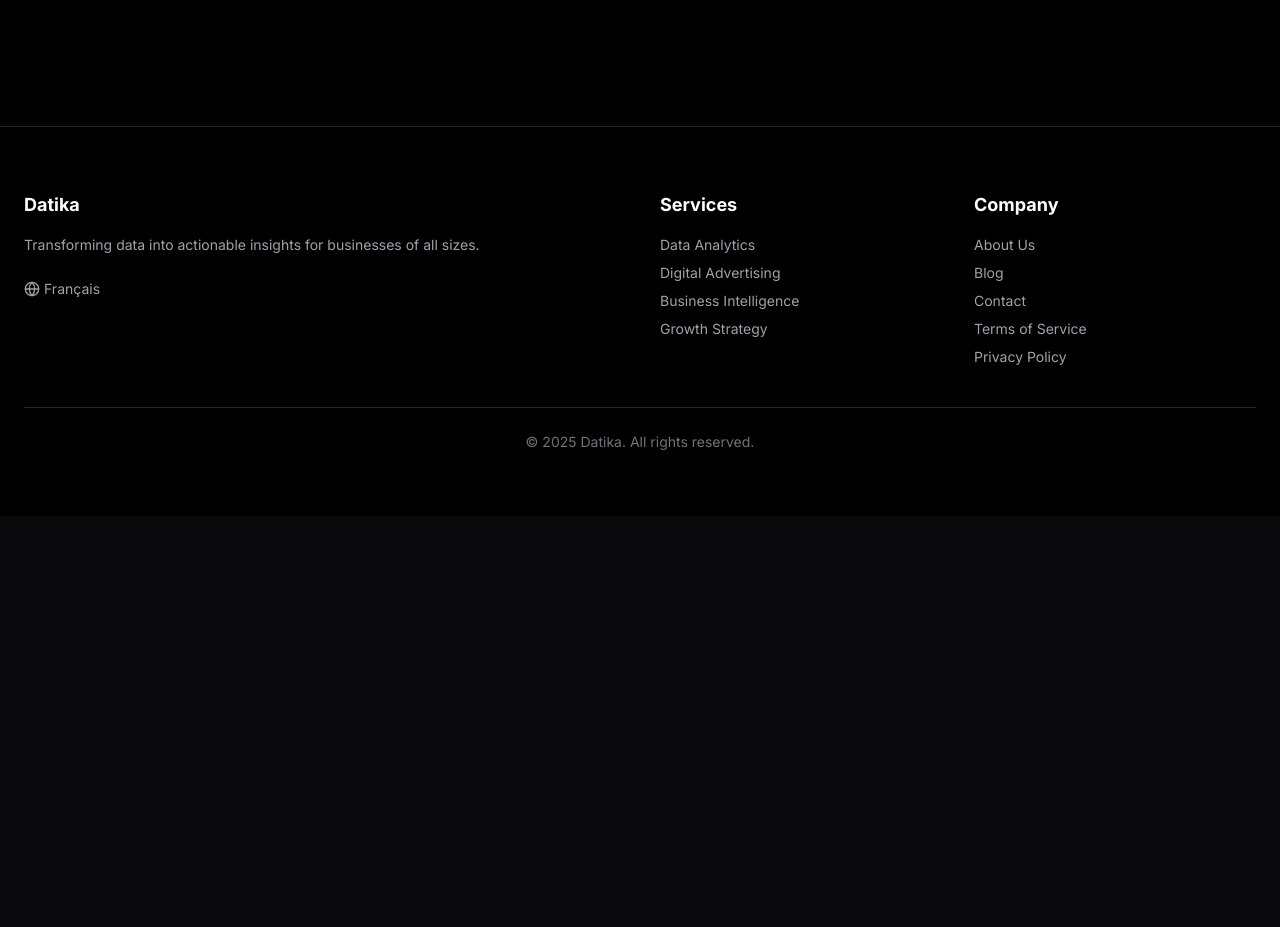
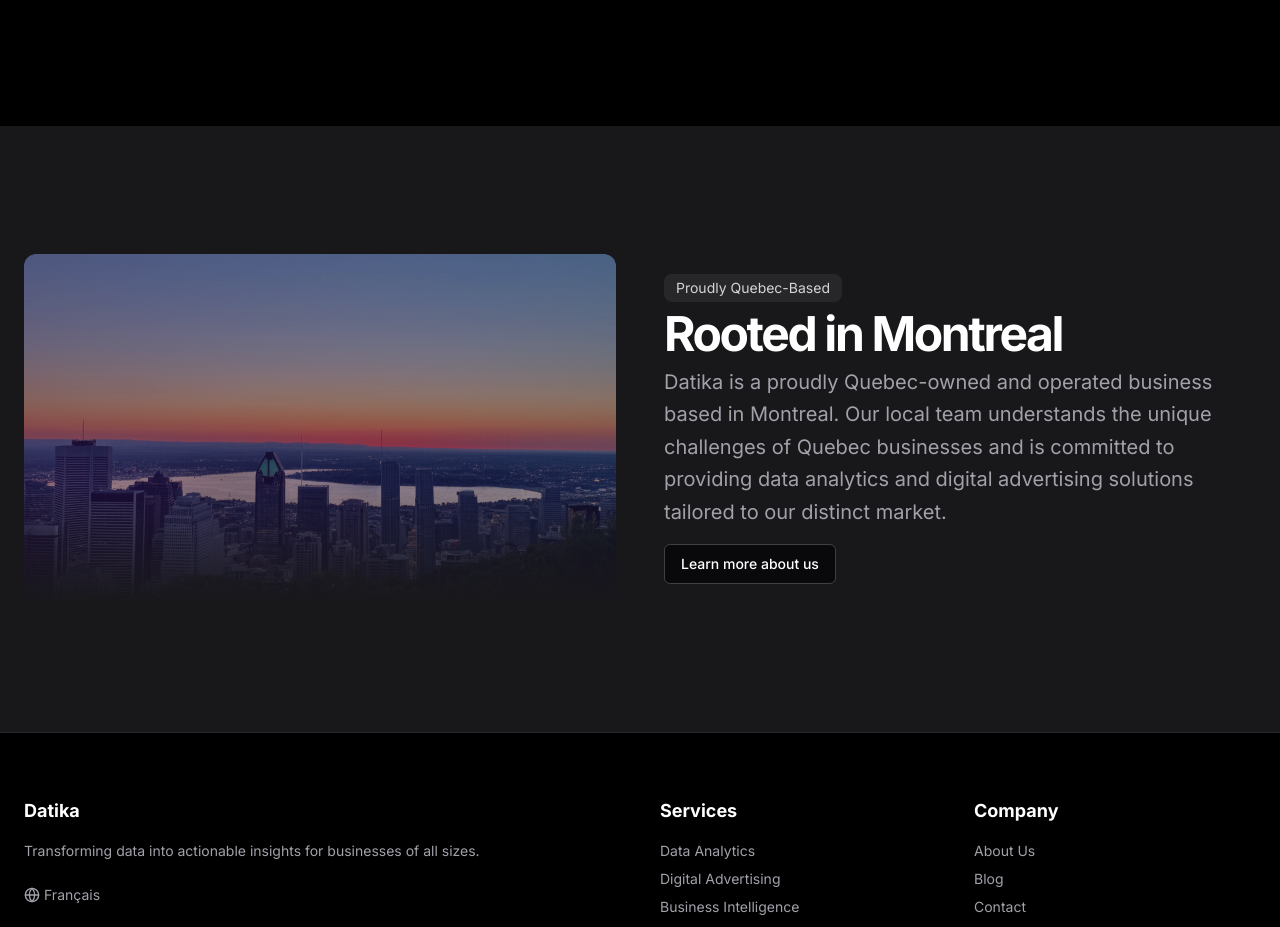
Before and after one commit to nkiryakov/datika, a Next.js app: page / in a window 1280 px wide. Shown: the part 2193-3120 px from the top of the page. Before the commit the page ends 2709 px from the top, so only its background shows below. Built offline with nearby package versions, Linux system fonts and the light colour scheme.

Commit message:
added mtl flavor

```diff
--- a/components/pages/home-page.tsx
+++ b/components/pages/home-page.tsx
@@ -381,6 +381,54 @@ export default function HomePage() {
             </div>
           </div>
         </section>
+        <section className="w-full py-12 md:py-24 lg:py-32 bg-zinc-900 relative">
+          <div className="container px-4 md:px-6 relative z-10">
+            <div className="grid gap-6 md:grid-cols-[1fr_1fr] lg:gap-12">
+              <div className="flex items-center justify-center order-first">
+                <div className="relative w-full h-[250px] md:h-[300px] lg:h-[350px] rounded-xl overflow-hidden group">
+                  <div className="absolute inset-0 bg-gradient-to-tr from-purple-900/40 to-blue-900/30 z-10"></div>
+                  <div className="absolute inset-0 bg-black/20 z-10"></div>
+                  <div
+                    className="absolute inset-0 z-0 opacity-20"
+                    style={{
+                      backgroundImage:
+                        "linear-gradient(to right, rgba(255, 255, 255, 0.1) 1px, transparent 1px), linear-gradient(to bottom, rgba(255, 255, 255, 0.1) 1px, transparent 1px)",
+                      backgroundSize: "20px 20px",
+                    }}
+                  ></div>
+                  <img
+                    src="/montreal-sunset-royal.png"
+                    alt="Montreal skyline"
+                    className="object-cover w-full h-full rounded-xl z-0 transition-transform duration-700 group-hover:scale-105"
+                  />
+                  <div className="absolute bottom-0 left-0 right-0 h-1/3 bg-gradient-to-t from-zinc-900 to-transparent z-10"></div>
+                </div>
+              </div>
+              <div className="flex flex-col justify-center space-y-4">
+                <div className="space-y-2">
+                  <div className="inline-block rounded-lg bg-zinc-800 px-3 py-1 text-sm text-zinc-300">
+                    {language === "fr" ? "Fièrement Québécois" : "Proudly Quebec-Based"}
+                  </div>
+                  <h2 className="text-3xl font-bold tracking-tighter sm:text-4xl md:text-5xl text-white">
+                    {language === "fr" ? "Basée à Montréal" : "Rooted in Montreal"}
+                  </h2>
+                  <p className="max-w-[600px] text-zinc-400 md:text-xl/relaxed lg:text-base/relaxed xl:text-xl/relaxed">
+                    {language === "fr"
+                      ? "Datika est une entreprise fièrement québécoise basée à Montréal. Notre équipe locale comprend les défis uniques des entreprises québécoises et s'engage à fournir des solutions d'analyse de données et de publicité numérique adaptées à notre marché distinct."
+                      : "Datika is a proudly Quebec-owned and operated business based in Montreal. Our local team understands the unique challenges of Quebec businesses and is committed to providing data analytics and digital advertising solutions tailored to our distinct market."}
+                  </p>
+                </div>
+                <div className="flex flex-col gap-2 min-[400px]:flex-row">
+                  <Link href="/about">
+                    <Button variant="outline" className="border-zinc-700 text-white hover:bg-zinc-800">
+                      {language === "fr" ? "En savoir plus sur nous" : "Learn more about us"}
+                    </Button>
+                  </Link>
+                </div>
+              </div>
+            </div>
+          </div>
+        </section>
       </main>
       <SiteFooter />
     </div>
```
Also changed, not shown: public/apple-touch-icon.png, public/montreal-sunset-royal.png (added).
